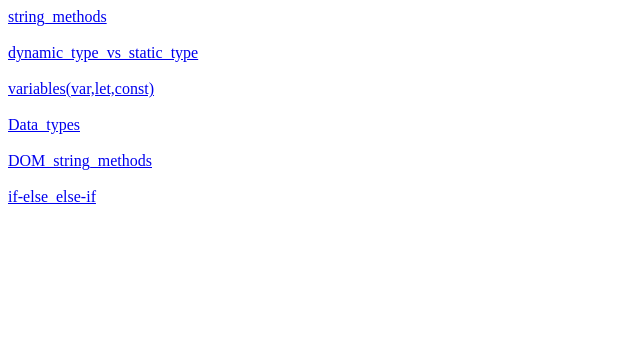
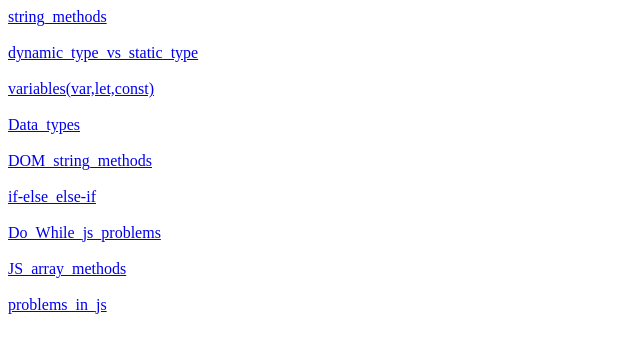
Before and after one commit to Santosh030603/javaScript_tasks, a plain HTML site: page index.html in a window 1280 px wide. Shown: the whole page, without its empty margins (0-640 px from the left). Drawn offline with Linux system fonts and the light colour scheme.

Commit message:
add files

```diff
--- a/index.html
+++ b/index.html
@@ -22,5 +22,14 @@
     <br>
     <br>
     <a href="if-else,else-if/if-else,else-if.html">if-else_else-if</a>
+    <br>
+    <br>
+    <a href="Do_While_js_problems/Do_While.html">Do_While_js_problems</a>
+    <br>
+    <br>
+    <a href="JS_array_methods/JS_array_methods.html">JS_array_methods</a>
+    <br>
+    <br>
+    <a href="problems_in_js/problems_in_js.html">problems_in_js</a>
 </body>
 </html>
```
